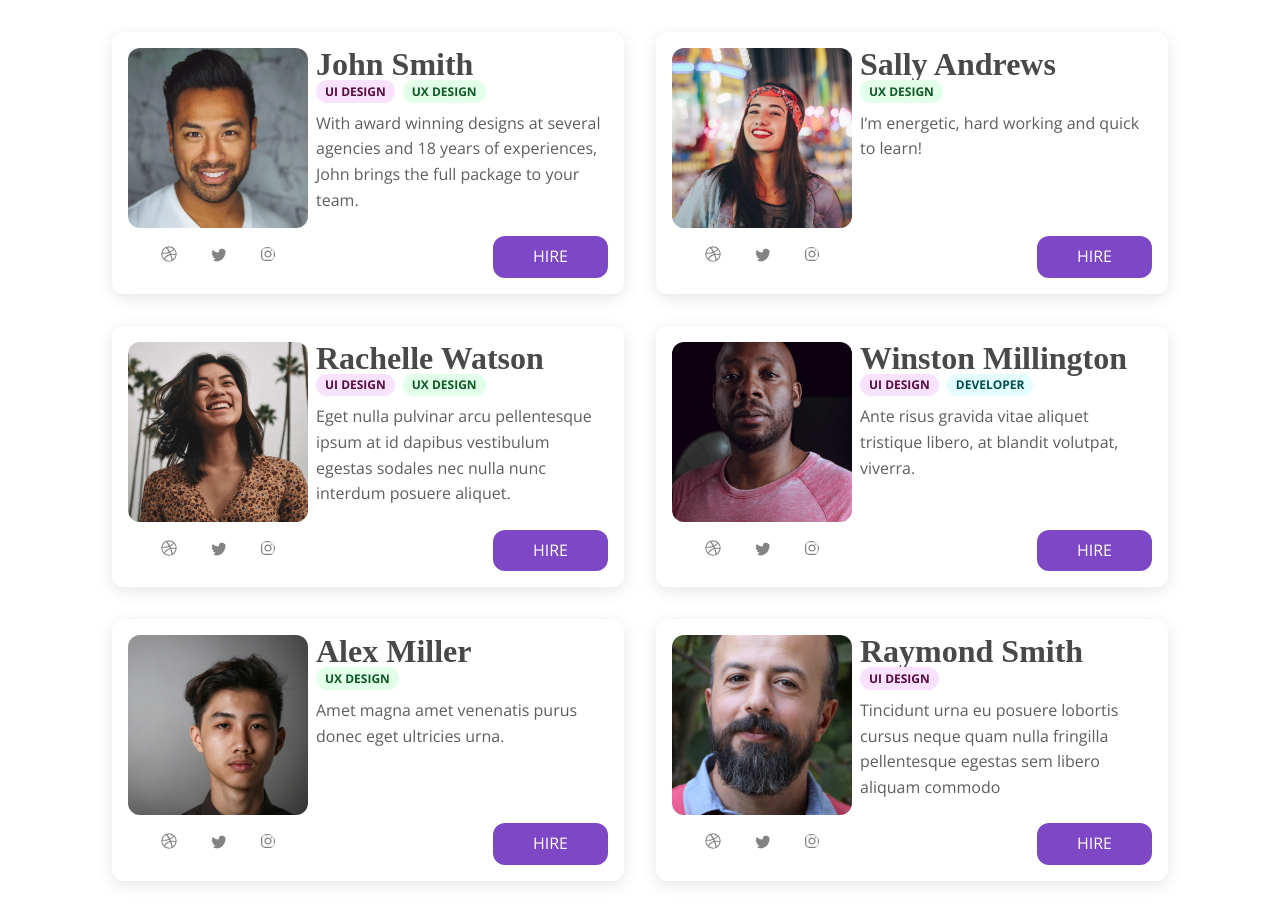
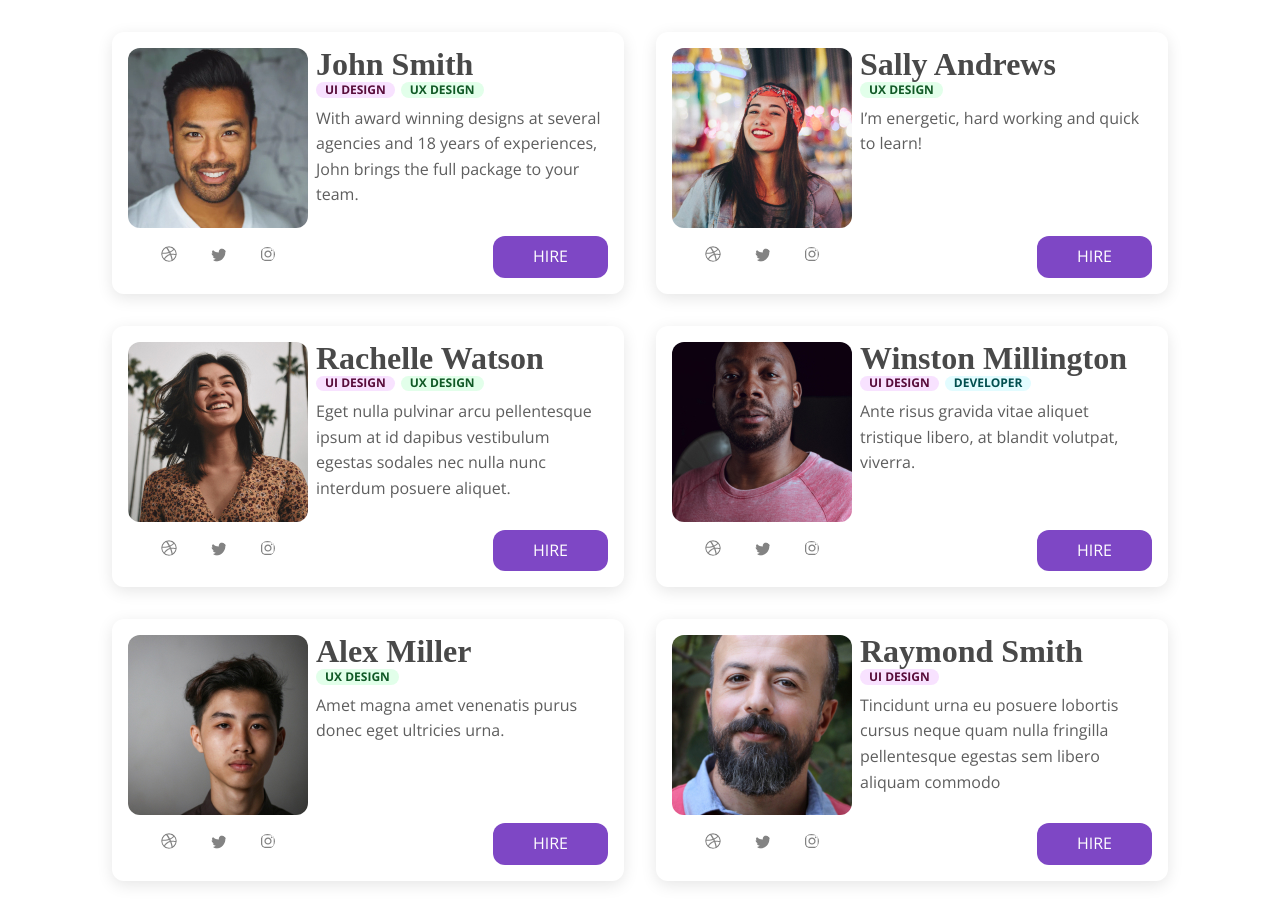
Before and after one commit to Annie-Huang/overlooked-wrap-up, a website: page index.html in a window 1280 px wide. Drawn offline with nearby package versions, Linux system fonts and the light colour scheme; a web font is replaced by a local one.

Commit message:
Kevin's solution of making .tag more independent, rather than relied on the parent (.roles) to create the gap). Which i agree now.

```diff
--- a/styles.css
+++ b/styles.css
@@ -80,6 +80,7 @@ img {
   display: inline-block;
   padding: 0.15em 0.75em; /* 2px 12px; */
   border-radius: 9999px;
+  margin-right: 0.5em;
 
   /* It is good to give some default color for the .tag */
   background: var(--bg, lightgray);
@@ -130,9 +131,12 @@ img {
 }
 .candidate .roles {
   margin-top: -0.5em; /* force to override the gap defined in the grid-template */
-  display: flex;
-  gap: 0.5em;
+  /*display: flex;*/
+  /*gap: 0.5em;*/
+  line-height: 1;
+  font-size: var(--fs-300);
 }
+
 .candidate .social {
   display: flex;
   justify-content: space-evenly; /* center; It is not space-evenly from the figma */
```
